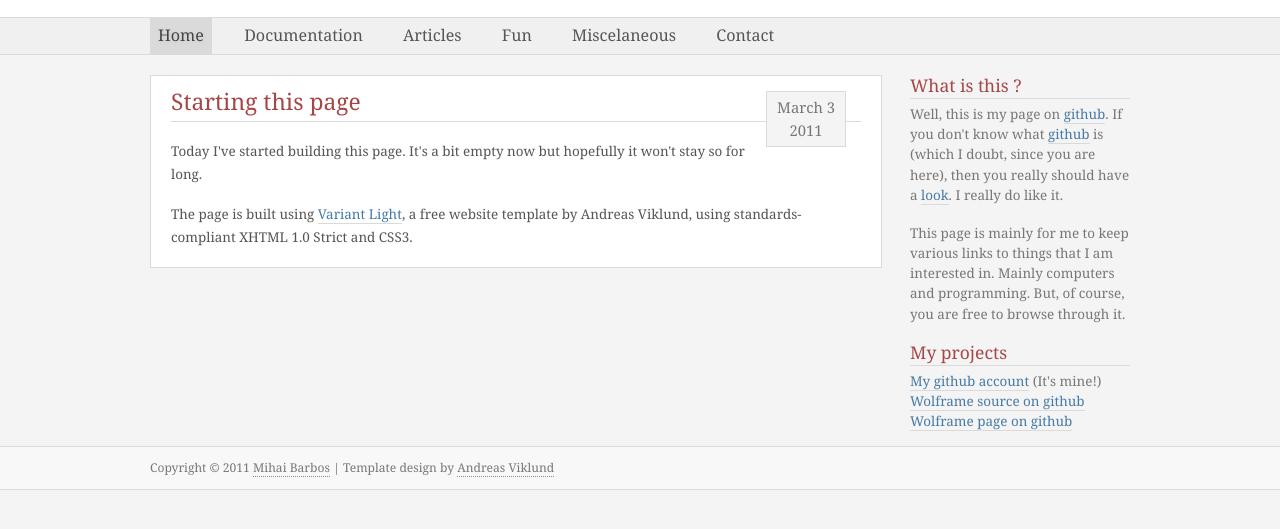
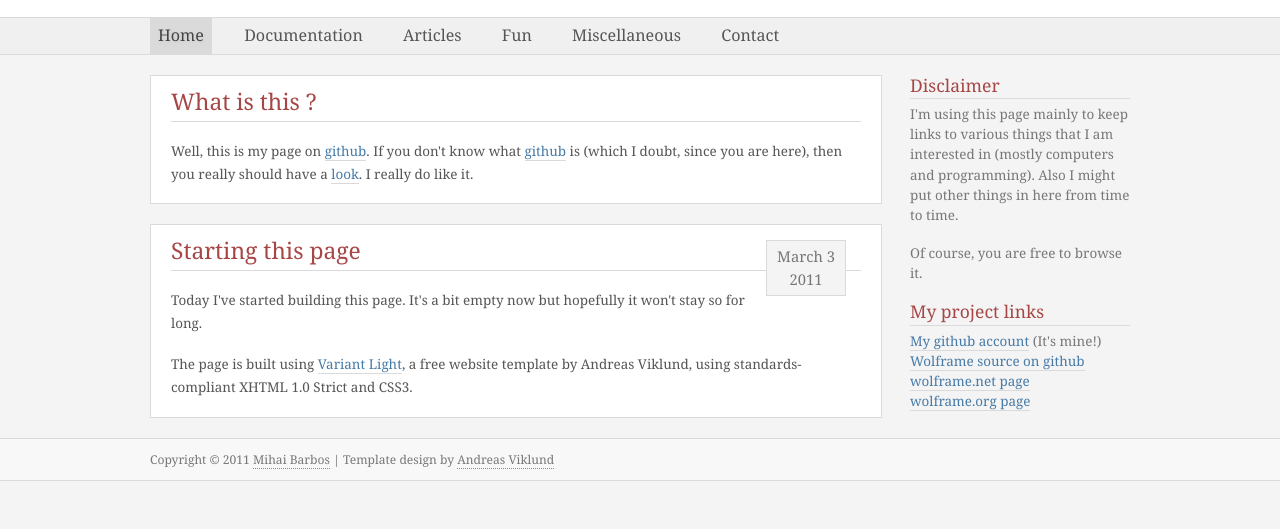
Before and after one commit to mbarbos/mbarbos.github.com, a plain HTML site: page index.html in a window 1280 px wide. Shown: the part 89-618 px from the top of the page. Drawn offline with Linux system fonts and the light colour scheme.

Commit message:
small changes in text

```diff
--- a/index.html
+++ b/index.html
@@ -20,11 +20,11 @@
 <div id="topmenu">
 	<p>
 		<strong class="hide">Main menu:</strong>
-		<a class="active" href="#">Home</a><span class="hide"> | </span>
+		<a class="active" href="index.html">Home</a><span class="hide"> | </span>
 		<a href="#">Documentation</a><span class="hide"> | </span>
 		<a href="#">Articles</a><span class="hide"> | </span>
 		<a href="#">Fun</a><span class="hide"> | </span>
-		<a href="#">Miscelaneous</a><span class="hide"> | </span>
+		<a href="#">Miscellaneous</a><span class="hide"> | </span>
 		<a href="#">Contact</a>
 	</p>
 </div>
@@ -44,24 +44,31 @@
 			<li><a href="#">Link five</a></li>
 		</ul>
 -->
-		<h2>What is this ?</h2>
-		<p>Well, this is my page on <a href="http://github.com">github</a>.
-		If you don't know what <a href="http://github.com">github</a> is (which I doubt, since you are here),
-		then you really should have a <a href="http://github.com">look</a>. I really do like it.</p>
-		<p>This page is mainly for me to keep various links to things that I am interested in. Mainly
-		computers and programming. But, of course, you are free to browse through it.</p>
+		<h2>Disclaimer</h2>
+		<p>I'm using this page mainly to keep links to various things that I am interested in (mostly
+		computers and programming). Also I might put other things in here from time to time.</p>
+		<p>Of course, you are free to browse it.</p>
 
-		<h2>My projects</h2>
+		<h2>My project links</h2>
 		<ul>
 			<li><a href="https://github.com/mbarbos">My github account</a> (It's mine!)</li>
 			<li><a href="https://github.com/mbarbos/Wolframe">Wolframe source on github</a></li>
-			<li><a href="http://wolframe.github.com">Wolframe page on github</a></li>
+			<li><a href="http://wolframe.net">wolframe.net page</a></li>
+			<li><a href="http://wolframe.org">wolframe.org page</a></li>
 		</ul>
 	</div>
 <!--
 	<img class="headerimage" src="images/front.jpg" width="700" height="200" alt="" />
 -->
 	<div id="content">
+		<div class="post">
+			<h2>What is this ?</h2>
+			<p>Well, this is my page on <a href="http://github.com">github</a>.
+			If you don't know what <a href="http://github.com">github</a> is (which I doubt,
+			since you are here), then you really should have a
+			<a href="http://github.com">look</a>. I really do like it.</p>
+		</div>
+
 		<div class="post">
 			<div class="postintro">March 3<br />2011</div>
 			<h2>Starting this page</h2>
```
